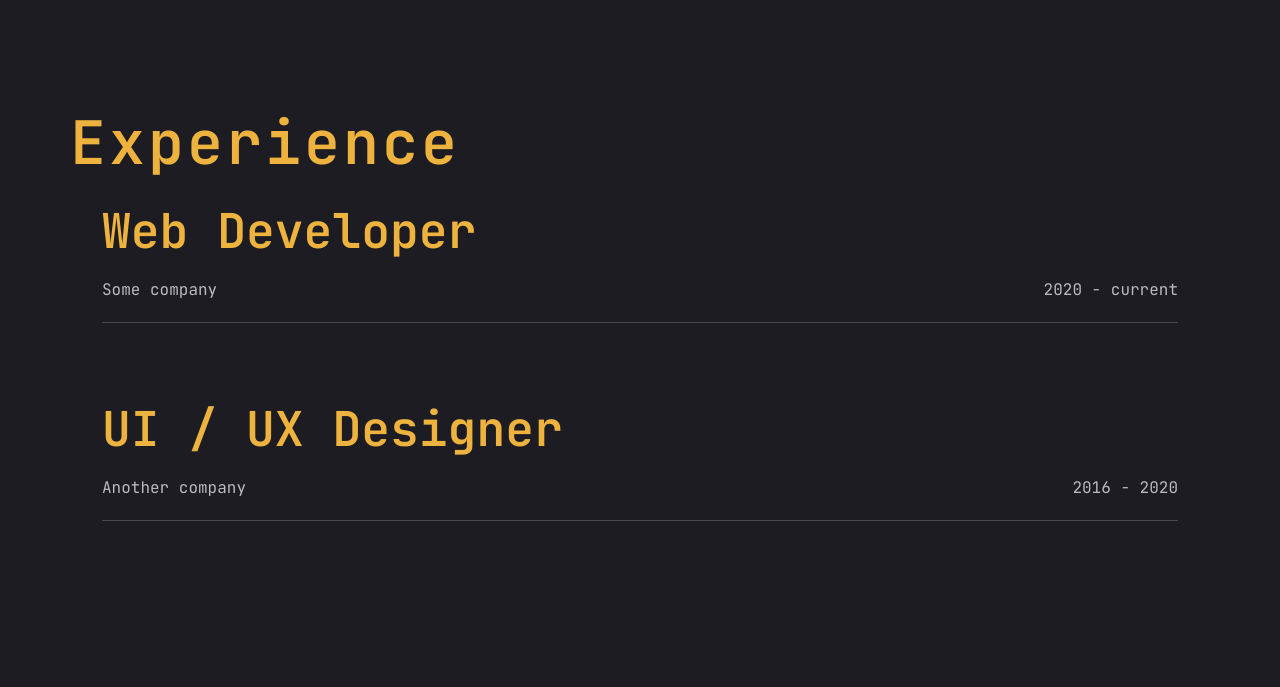
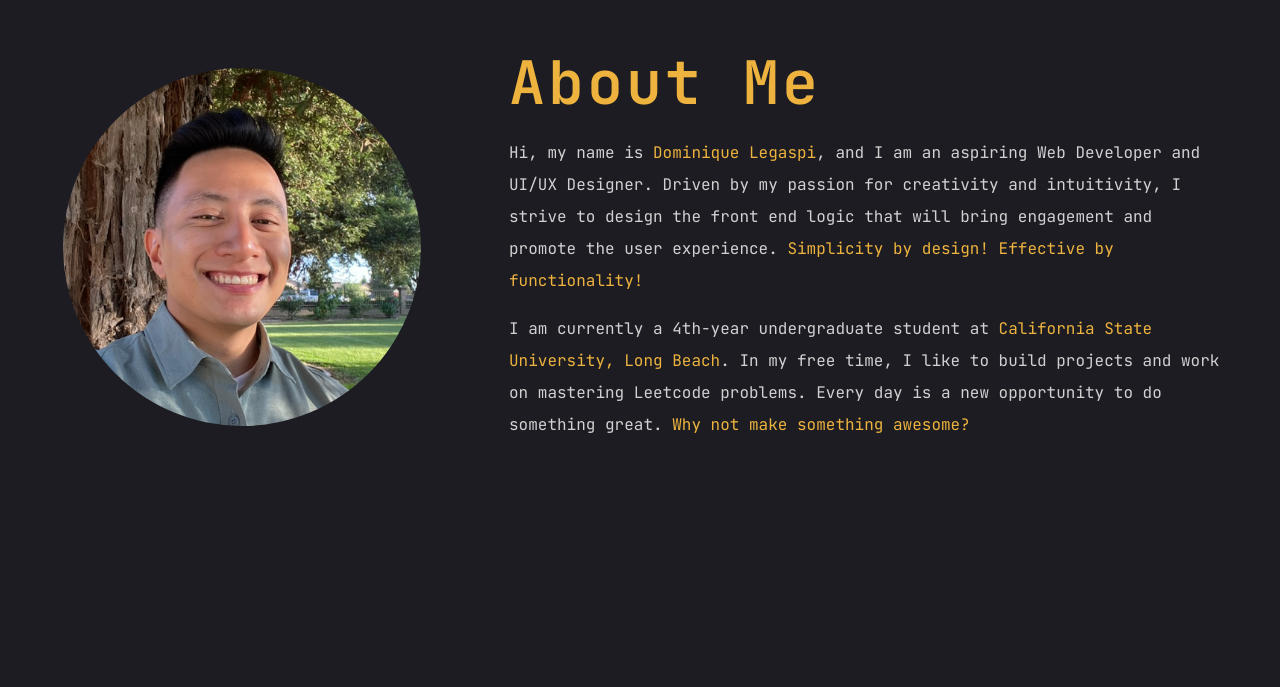
Before and after one commit to Dominique-Legaspi/portfolio, a Next.js app: page / in a window 1280 px wide. Shown: the part 933-1620 px from the top of the page. Before the commit the page ends 1594 px from the top, so only its background shows below. Built offline with nearby package versions, Linux system fonts and the light colour scheme.

Commit message:
about me improvements

```diff
--- a/app/page.jsx
+++ b/app/page.jsx
@@ -4,6 +4,7 @@ import Hero from "@/components/Hero"
 
 import { RiArrowDownSLine } from 'react-icons/ri'
 import Experience from "@/components/Experience"
+import About from "@/components/About"
 
 const Home = () => {
   return (
@@ -12,14 +13,17 @@ const Home = () => {
             <div className="flex flex-col xl:flex-row items-center justify-between xl:pt-8 xl:pb-24">
                 <Hero />
                 <div className="order-1 xl:order-none mb-8 xl:mb-0">
-                    <Link href="/about"><Photo /></Link>
+                    <Photo src="/assets/chibiself.png" alt="Profile image"/>
                 </div>
             </div>
             <div className="hidden md:flex absolute left-2/4 bottom-44 xl:bottom-12 text-accent animate-bounce">
                     <RiArrowDownSLine size={50}/>
             </div>
         </div>
-        <div className="mt-44 container mx-auto h-full">
+        <div className="mt-52 container mx-auto h-full">
+            <About/>
+        </div>
+        <div className="mt-52 container mx-auto h-full">
             <Experience/>
         </div>
     </section>
--- /dev/null
+++ b/components/About.jsx
@@ -0,0 +1,33 @@
+import Image from "next/image"
+const About = () => {
+  return (
+    <section>
+        <div className="h-full">
+            <div className="flex flex-col xl:flex-row justify-center items-center xl:justify-between">
+                <div className="xl:basis-1/3 m-2 text-center overflow-hidden rounded-full">
+                    <Image src="/assets/selfie_dom.png" alt="Selfie image" width="400" height="400" />
+                </div>
+                <div className="xl:basis-2/3 ml-20">
+                    <h1 className="h1 text-6xl text-accent tracking-wider mb-6">
+                        About Me
+                    </h1>
+                    <p className="text-white/80 mb-4">
+                        Hi, my name is <span className="text-accent">Dominique Legaspi</span>, and I am an aspiring Web Developer and UI/UX Designer.
+                        Driven by my passion for creativity and intuitivity, I strive to design the front end logic
+                        that will bring engagement and promote the user experience.&nbsp;
+                        <span className="text-accent">Simplicity by design! Effective by functionality!</span>
+                    </p>
+                    <p className="text-white/80">
+                        I am currently a 4th-year undergraduate student at <span className="text-accent">California State University, Long Beach</span>.
+                        In my free time, I like to build projects and work on mastering Leetcode problems.
+                        Every day is a new opportunity to do something great.&nbsp;
+                        <span className="text-accent">Why not make something awesome?</span>
+                    </p>
+                </div>
+            </div>
+        </div>
+    </section>
+  )
+}
+
+export default About
--- a/components/Photo.jsx
+++ b/components/Photo.jsx
@@ -3,7 +3,7 @@
 import { motion } from "framer-motion";
 import Image from "next/image";
 
-const Photo = () => {
+const Photo = ({src, alt}) => {
   return (
     <div className="w-full h-full relative">
         <motion.div
@@ -24,11 +24,11 @@ const Photo = () => {
                 className="w-[298px] h-[298px] xl:w-[498px] xl:h-[498px]
                 mix-blend-lighten absolute">
                     <Image
-                    src="/assets/chibiself.png"
+                    src={src}
                     priority
                     quality={100}
                     fill
-                    alt="Profile image"
+                    alt={alt}
                     className="object-contain"
                     />
                 </motion.div>
@@ -38,7 +38,7 @@ const Photo = () => {
                     viewBox="0 0 506 506"
                     xmlns="https://www.w3.org/2000/svg" >
                     <motion.circle cx="253" cy="253" r="250" stroke="#edb33e" strokeWidth="4"
-                    strokeLinecap="round" strokeLinejoin="round"
+                    strokeLinecap="circle" strokeLinejoin="circle"
                     initial={{strokeDasharray: "24 10 0 0"}}
                     animate={{
                         strokeDasharray: ["15 120 25 25", "16 25 92 72", "4 250 22 22"],
```
Also changed, not shown: public/assets/selfie_dom.png (added).
